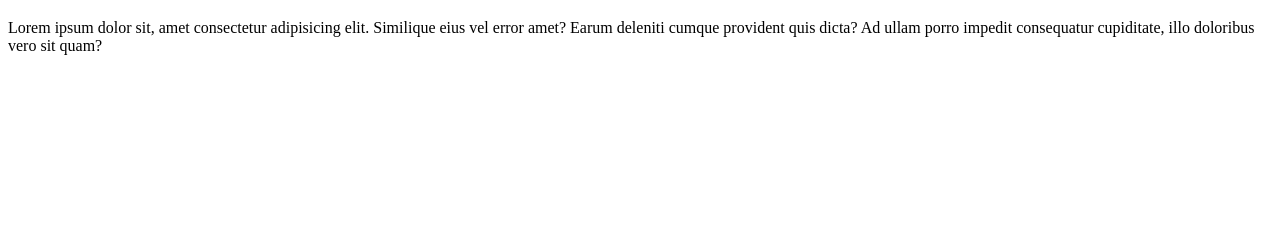
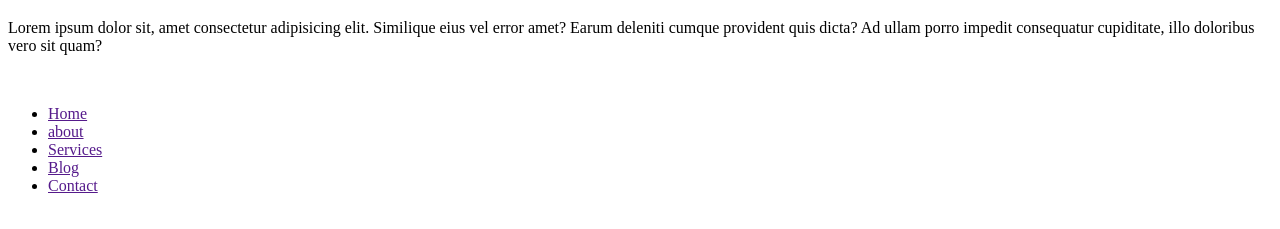
Before and after one commit to symplybennie/learning-git, a plain HTML site: page index.html in a window 1280 px wide. Shown: the part 61-290 px from the top of the page. Drawn offline with Linux system fonts and the light colour scheme.

Commit message:
added nav menu links

```diff
--- a/index.html
+++ b/index.html
@@ -14,5 +14,16 @@
         illo doloribus vero sit quam?
     </p>
     <img src="" alt="">
+    <div>
+        <nav>
+            <ul>
+                <li><a href="">Home</a></li>
+                <li><a href="">about</a></li>
+                <li><a href="">Services</a></li>
+                <li><a href="">Blog</a></li>
+                <li><a href="">Contact</a></li>
+            </ul>
+        </nav>
+    </div>
 </body>
 </html>
```
